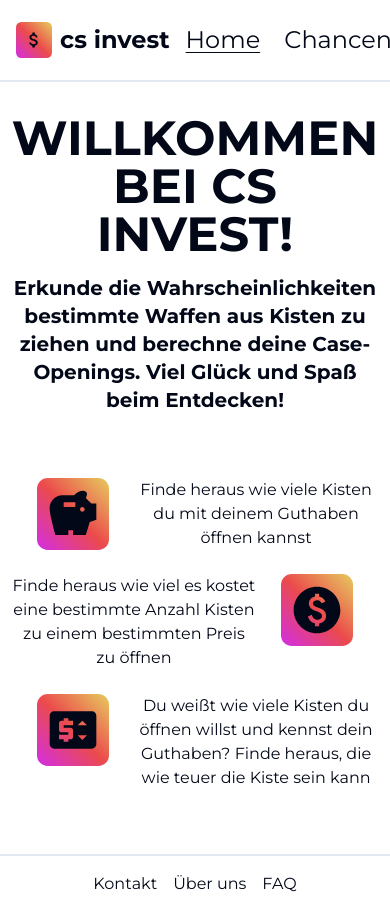
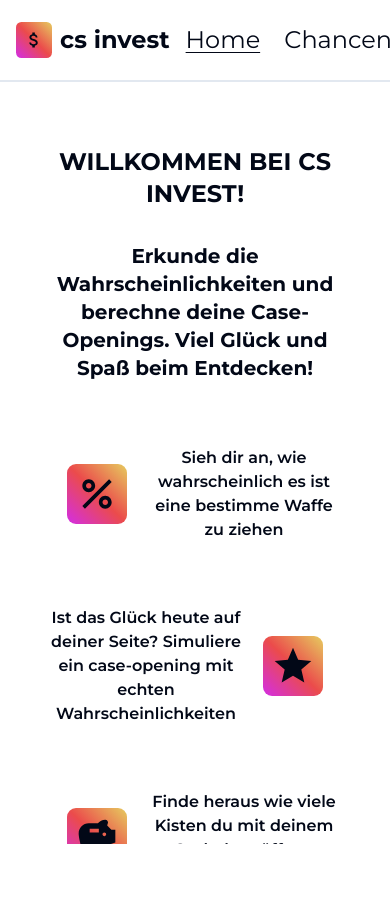
Before and after one commit to RosteckMarius/cs_invest, a React (Vite) app: page / in a window 390 px wide. After the commit the page ends 844 px from the top, so only its background shows below. Built offline with nearby package versions, Linux system fonts and the light colour scheme.

Commit message:
Make navbar sticky Add features to landing Small style changes

```diff
--- a/src/components/Layout/Layout.tsx
+++ b/src/components/Layout/Layout.tsx
@@ -5,7 +5,9 @@ import { Footer } from "@/components/Layout/Footer.tsx";
 export function Layout() {
     return (
         <div className={"flex min-h-screen flex-col items-center justify-center"}>
-            <Navigation />
+            <div className={"bg-background sticky top-0 w-full"}>
+                <Navigation />
+            </div>
             <div
                 className={
                     "flex w-full max-w-[1280px] flex-grow flex-col items-center justify-center px-4 py-8"
--- a/src/features/Landing/FeatureBlock.tsx
+++ b/src/features/Landing/FeatureBlock.tsx
@@ -9,17 +9,19 @@ interface FeatureBlockProps {
 
 export function FeatureBlock(props: FeatureBlockProps) {
     return (
-        <div className={"flex"}>
+        <div className={"flex items-center"}>
             <span
                 className={cn(
-                    "flex w-1/3 justify-center text-7xl",
+                    "flex w-1/3 justify-center text-6xl md:text-8xl",
                     { "order-first": props.iconFirst },
                     { "order-last": !props.iconFirst },
                 )}
             >
                 {props.icon}
             </span>
-            <div className={"my-auto w-2/3 text-center md:text-xl"}>{props.text}</div>
+            <div className={cn("my-auto w-2/3 text-center font-semibold md:text-xl")}>
+                {props.text}
+            </div>
         </div>
     );
 }
--- a/src/features/Landing/Landing.tsx
+++ b/src/features/Landing/Landing.tsx
@@ -1,18 +1,20 @@
-import { MdPaid, MdPriceChange, MdSavings } from "react-icons/md";
+import { MdPaid, MdPercent, MdPriceChange, MdSavings, MdStar } from "react-icons/md";
 import { FeatureBlock } from "@/features/Landing/FeatureBlock.tsx";
 import { useTranslation } from "react-i18next";
 
 export function Landing() {
     const { t } = useTranslation();
     return (
-        <div className={"flex flex-col items-center gap-4 pb-8 text-center md:gap-16"}>
-            <div className={"flex flex-col items-center"}>
-                <div className={"pb-4 text-5xl font-bold md:w-2/3"}>
+        <div className={"flex flex-col items-center gap-4 p-8 text-center md:gap-16"}>
+            <div className={"flex flex-col items-center gap-4"}>
+                <div className={"pb-4 text-2xl font-bold md:w-2/3 md:text-5xl"}>
                     {t("landing.title").toUpperCase()}
                 </div>
                 <div className={"pb-12 text-xl font-bold md:w-2/3"}>{t("landing.desc")}</div>
             </div>
-            <div className={"flex flex-col gap-6"}>
+            <div className={"flex flex-col gap-16"}>
+                <FeatureBlock text={t("landing.feat4")} icon={<MdPercent />} iconFirst />
+                <FeatureBlock text={t("landing.feat5")} icon={<MdStar />} />
                 <FeatureBlock text={t("landing.feat1")} icon={<MdSavings />} iconFirst />
                 <FeatureBlock text={t("landing.feat2")} icon={<MdPaid />} />
                 <FeatureBlock text={t("landing.feat3")} icon={<MdPriceChange />} iconFirst />
--- a/src/features/Rarity/components/CaseDraw.tsx
+++ b/src/features/Rarity/components/CaseDraw.tsx
@@ -35,7 +35,8 @@ export function CaseDraw(props: CaseDrawProps) {
             <div className={"flex min-h-[460px]  md:min-h-[160px]"}>
                 <div className={"flex h-fit flex-wrap pb-8 "}>{tiles}</div>
             </div>
-            <div className={"flex flex-col items-center justify-center gap-8 md:justify-between"}>
+            <div className={"flex flex-col items-center justify-center gap-12 md:justify-between"}>
+                <Button onClick={props.reroll}>{t("common.open").toUpperCase()}</Button>
                 <div className={"flex flex-col flex-wrap gap-4 md:flex-row"}>
                     {Object.entries(rarityCounts).map((val, i) => (
                         <div className={"flex w-full justify-between gap-2 md:w-fit"} key={i}>
@@ -49,9 +50,6 @@ export function CaseDraw(props: CaseDrawProps) {
                         </div>
                     ))}
                 </div>
-                <Button size={"lg"} onClick={props.reroll}>
-                    {t("common.open").toUpperCase()}
-                </Button>
             </div>
         </div>
     );
--- a/src/index.css
+++ b/src/index.css
@@ -103,6 +103,7 @@
         width: 100dvw;
         min-height: 100dvh;
         height: 100dvh;
+        overflow: auto;
     }
 }
 
--- a/src/lib/i18next/translations/de.json
+++ b/src/lib/i18next/translations/de.json
@@ -7,10 +7,12 @@
   },
   "landing": {
     "title": "Willkommen bei CS Invest!",
-    "desc": "Erkunde die Wahrscheinlichkeiten bestimmte Waffen aus Kisten zu ziehen und berechne deine Case-Openings. Viel Glück und Spaß beim Entdecken!",
+    "desc": "Erkunde die Wahrscheinlichkeiten und berechne deine Case-Openings. Viel Glück und Spaß beim Entdecken!",
     "feat1": "Finde heraus wie viele Kisten du mit deinem Guthaben öffnen kannst",
     "feat2": "Finde heraus wie viel es kostet eine bestimmte Anzahl Kisten zu einem bestimmten Preis zu öffnen",
-    "feat3": "Du weißt wie viele Kisten du öffnen willst und kennst dein Guthaben? Finde heraus, die wie teuer die Kiste sein kann"
+    "feat3": "Du weißt wie viele Kisten du öffnen willst und kennst dein Guthaben? Finde heraus, die wie teuer die Kiste sein kann",
+    "feat4": "Sieh dir an, wie wahrscheinlich es ist eine bestimme Waffe zu ziehen",
+    "feat5": "Ist das Glück heute auf deiner Seite? Simuliere ein case-opening mit echten Wahrscheinlichkeiten"
   },
   "footer": {
     "contact": "Kontakt",
--- a/src/lib/i18next/translations/en.json
+++ b/src/lib/i18next/translations/en.json
@@ -10,7 +10,9 @@
     "desc": "Explore the probabilities and calculate your case openings. Good luck and have fun discovering!",
     "feat1": "Determine how many cases you can open with your bankroll",
     "feat2": "Find out the cost of opening a specific number of cases at a given price",
-    "feat3": "Explore the maximum case price based on your budget"
+    "feat3": "Check out the maximum case price based on your budget",
+    "feat4": "Explore probabilities to draw certain items from a case",
+    "feat5": "Are you lucky today? Simulate a case opnenings"
   },
   "footer": {
     "contact": "contact",
```
